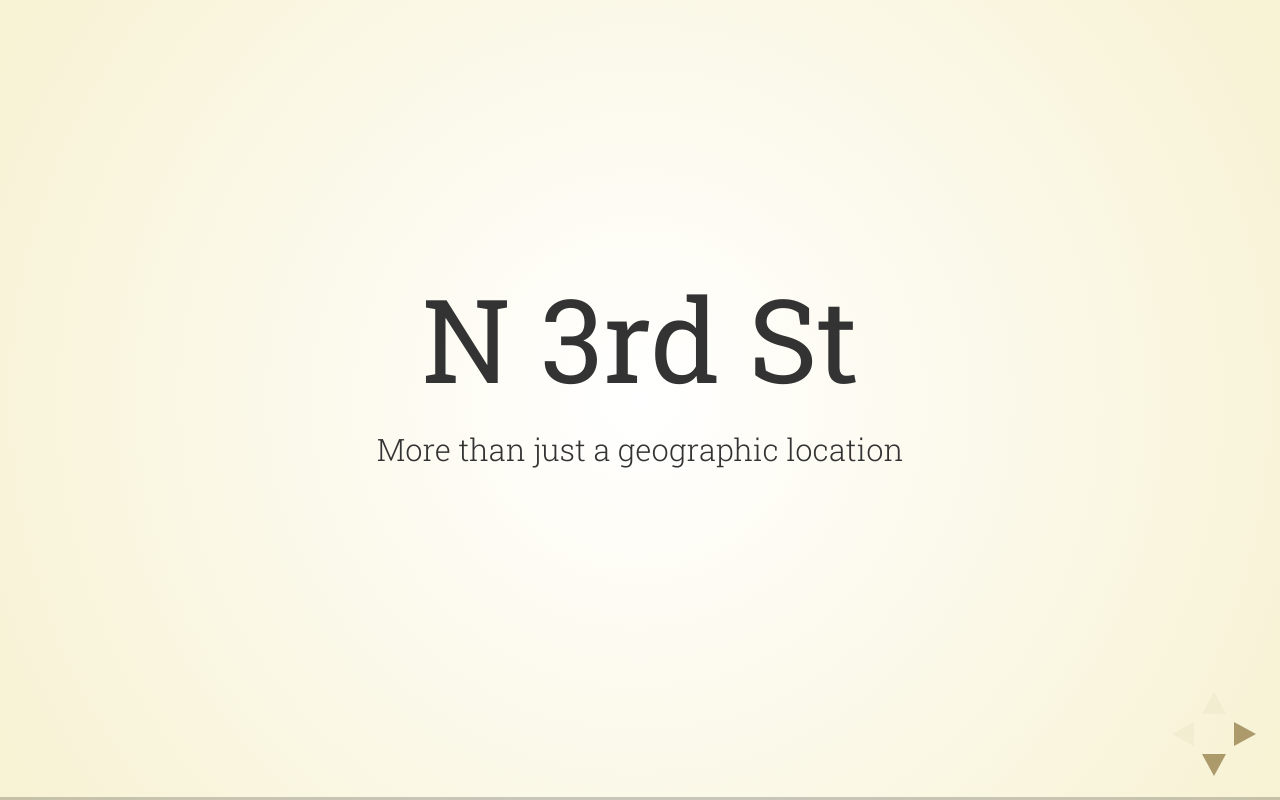
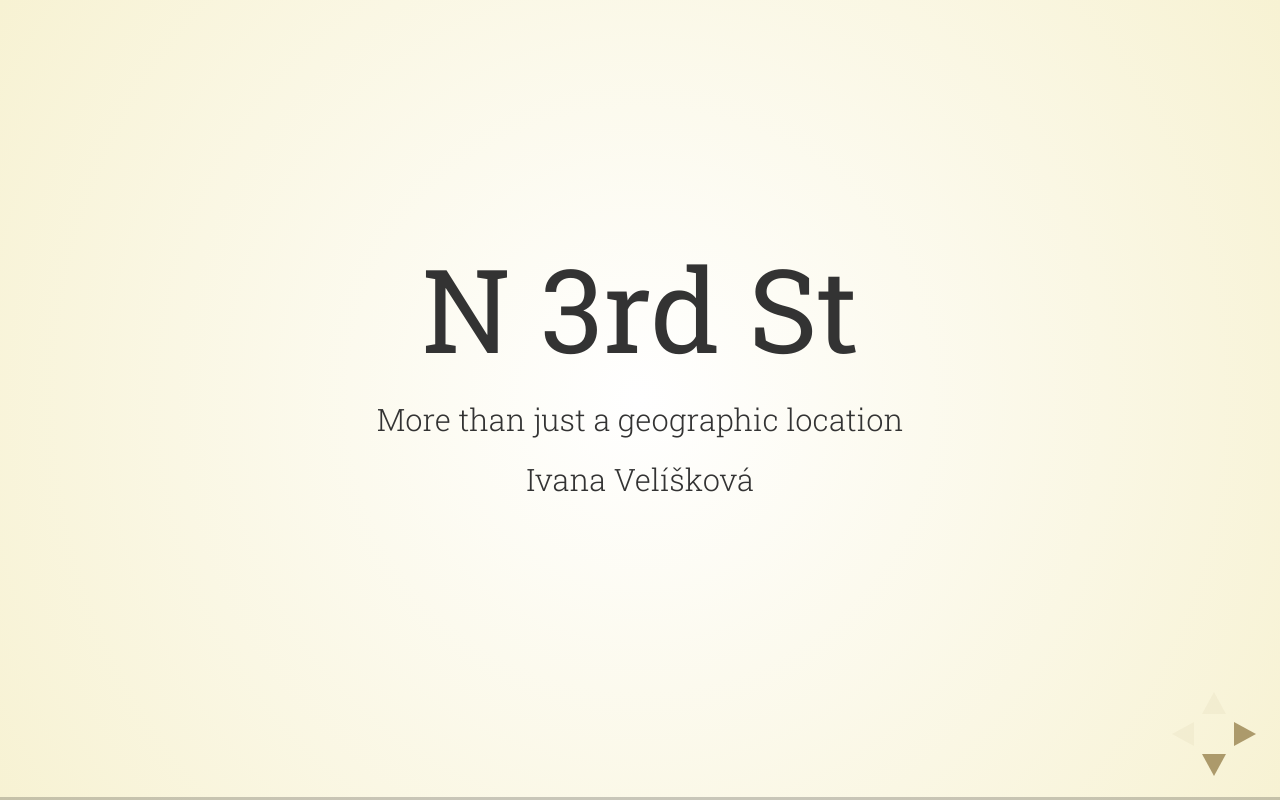
Before and after one commit to ivanaveliskova/N3rd-St-slides, a website: page index.html in a window 1280 px wide. Drawn offline with Linux system fonts and the light colour scheme.

Commit message:
added name to title slide

```diff
--- a/index.html
+++ b/index.html
@@ -51,6 +51,7 @@
 					<section>
 						<h1>N 3rd St</h1>
 						<p>More than just a geographic location</p>
+						<p>Ivana Vel&iacute;&scaron;kov&aacute;</p>
 					</section>
 					<section>
 						<img class="interpretivedance" src="images/interpretivedance4.jpg"/>
```
